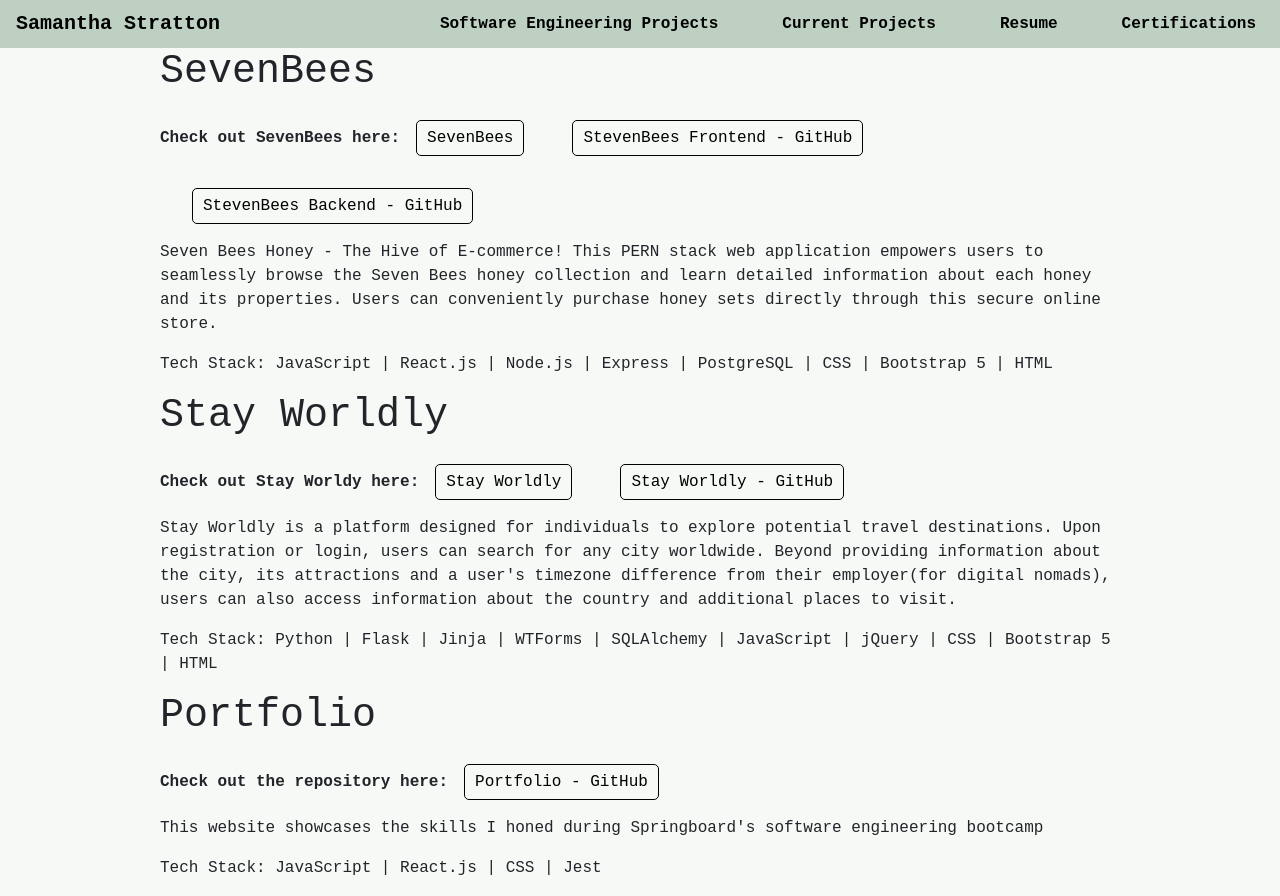
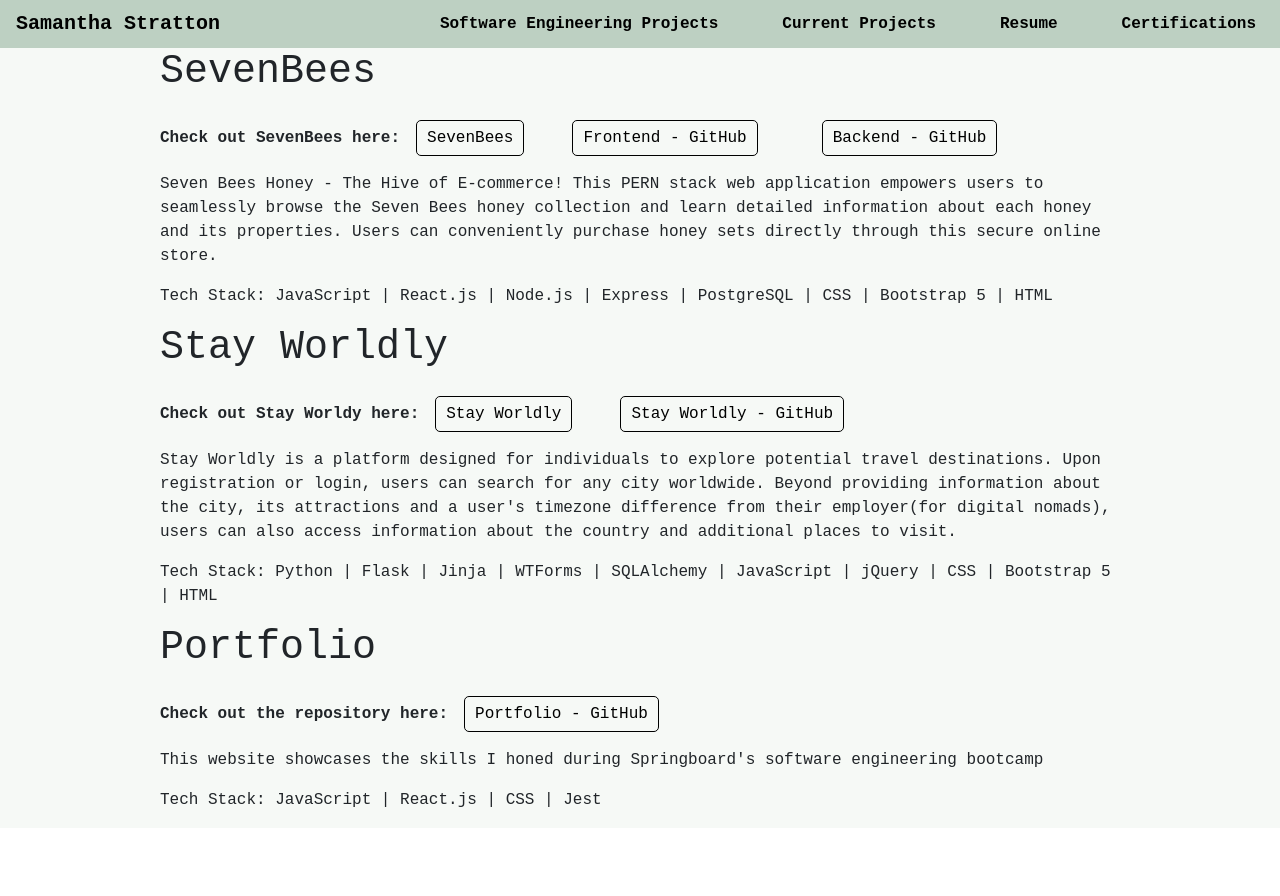
Before and after one commit to SamStratton2112/Portfolio, a React (Create React App) app: page /projects/complete in a window 1280 px wide. After the commit the page ends 828 px from the top, so only its background shows below. Built offline with nearby package versions, Linux system fonts and the light colour scheme.

Commit message:
Fix SvnBs GitHub Buttons

```diff
--- a/src/SevenBees.js
+++ b/src/SevenBees.js
@@ -8,8 +8,8 @@ const SevenBees = ()=>{
             <div>
                 <label htmlFor='link'>Check out SevenBees here: </label>
                 <Link id="link" to='https://sevenbees.onrender.com/'><button className='btn'>SevenBees</button></Link>
-                <Link className="link-sw" to='https://github.com/SamStratton2112/SevenBees.git'><button className='btn'>StevenBees Frontend - GitHub</button></Link>
-                <Link className="link-sw" to='https://github.com/SamStratton2112/SevenBeesBackend.git'><button className='btn'>StevenBees Backend - GitHub</button></Link>
+                <Link className="link-sw" to='https://github.com/SamStratton2112/SevenBees.git'><button className='btn'>Frontend - GitHub</button></Link>
+                <Link className="link-sw" to='https://github.com/SamStratton2112/SevenBeesBackend.git'><button className='btn'>Backend - GitHub</button></Link>
             </div>
             <div >
                 <p className='p'>
```
